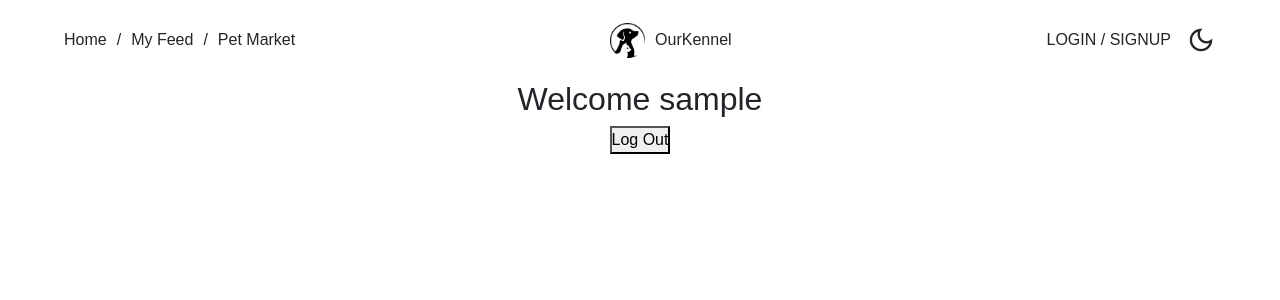
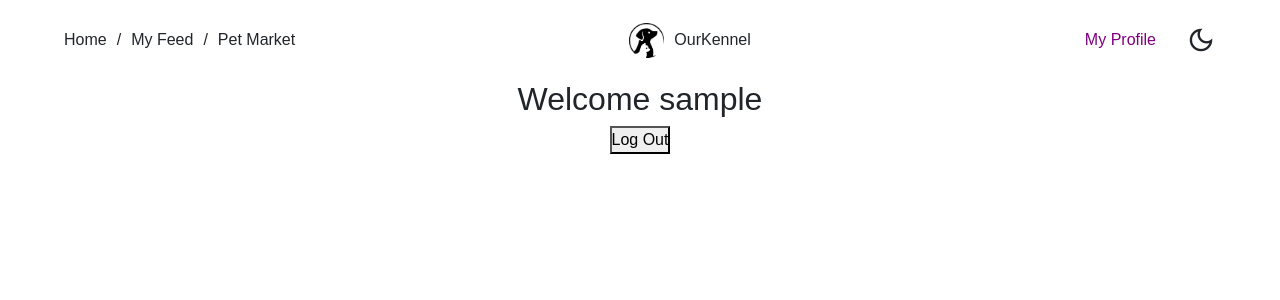
Before and after one commit to sayak-12/OurKennel, a React (Vite) app in the folder client/: page /dashboard in a window 1280 px wide. Shown: the top 300 px of the page. Built offline with nearby package versions, Linux system fonts and the light colour scheme; sample sign-in values are in the browser's storage; a web font is replaced by a local one.

Commit message:
user route protection and others

```diff
--- /dev/null
+++ b/client/hooks/RouteProtection.jsx
@@ -0,0 +1,21 @@
+import {useAuthContext} from "./useAuthContext";
+import {Navigate} from "react-router-dom"
+
+export const RouteProtection = ({route, children}) => {
+    const {user}= useAuthContext();
+    switch (route) {
+        case "dashboard":
+            if (!user) {
+                return < Navigate to="/login"/>
+            }
+          return children;
+        case "login":
+            if(user){
+                return < Navigate to="/dashboard"/>
+            }
+            return children;
+        default:
+            return children;
+    }
+
+}
--- a/client/src/App.jsx
+++ b/client/src/App.jsx
@@ -9,6 +9,7 @@ import PetsComp from "./pages/Pets";
 import LoginComp from "./pages/login";
 import SignUp from "./pages/signup"
 import Dashboard from "./pages/dashboard";
+import { RouteProtection } from "../hooks/RouteProtection";
 
 function App() {
   return (
@@ -18,9 +19,9 @@ function App() {
           <Route path={"/"} element={<Home />} />
           <Route path={"/feed"} element={<FeedComp/>} />
           <Route path={"/pets"} element={<PetsComp/>} />
-          <Route path={"/login"} element={<LoginComp/>} />
-          <Route path={"/signup"} element={<SignUp/>} />
-          <Route path={"/dashboard"} element={<Dashboard/>} />
+          <Route path={"/login"} element={<RouteProtection route="login"><LoginComp/></RouteProtection>} />
+          <Route path={"/signup"} element={<RouteProtection route="login"><SignUp/></RouteProtection>} />
+          <Route path={"/dashboard"} element={<RouteProtection route="dashboard"><Dashboard/></RouteProtection>} />
     </Routes>
     </>
   );
--- a/client/src/components/Nav.scss
+++ b/client/src/components/Nav.scss
@@ -111,7 +111,27 @@ nav {
       color: #000;
     }
   }
-
+  .user{
+    display: flex;
+    justify-content: center;
+    align-items: center;
+    gap: 10px;
+    .pfp{
+    height: 28px;
+    width: 28px;
+  }
+  }
+  .myprofile{
+    text-decoration: none;
+    color: unset;
+  }
+  .userprof{
+    display: flex;
+    justify-content: center;
+    align-items: center;
+    text-decoration: none;
+    color: unset;
+  }
   .menu-toggle-bar {
     display: block;
     position: absolute;
--- a/client/src/components/Navbar.jsx
+++ b/client/src/components/Navbar.jsx
@@ -1,10 +1,11 @@
 import "./Nav.scss";
-import {useState, useEffect} from 'react';
+import { useState, useEffect } from "react";
 import { useDarkMode } from "../../hooks/DarkmodeProvider";
 import { Link, useLocation } from "react-router-dom";
-
+import { useAuthContext } from "../../hooks/useAuthContext.js";
 import logo from "../assets/logo.png";
 const Navbar = () => {
+  const { user } = useAuthContext();
   const { darkmode, toggleDarkmode } = useDarkMode();
   const [mobile, setMobile] = useState(false);
   const [activeLink, setActiveLink] = useState("/");
@@ -34,29 +35,42 @@ const Navbar = () => {
     setActiveLink(location.pathname);
   }, [location.pathname]);
   const navbarStyle = {
-    position: scrollPosition > 10 ? 'fixed' : 'absolute',
-    backgroundColor: scrollPosition > 10 ? `${darkmode ? 'rgba(0, 0, 0, 0.6)' : 'rgba(255, 255, 255, 0.6)'}` : 'transparent',
+    position: scrollPosition > 10 ? "fixed" : "absolute",
+    backgroundColor:
+      scrollPosition > 10
+        ? `${darkmode ? "rgba(0, 0, 0, 0.6)" : "rgba(255, 255, 255, 0.6)"}`
+        : "transparent",
     zIndex: 1000,
-    backdropFilter: scrollPosition > 10 ? 'blur(5px)' : 'none',
-    boxShadow: scrollPosition > 10 ? '0 0 20px rgba(0, 0, 0, 0.4)' : 'none',
-    padding: '0 5%',
+    backdropFilter: scrollPosition > 10 ? "blur(5px)" : "none",
+    boxShadow: scrollPosition > 10 ? "0 0 20px rgba(0, 0, 0, 0.4)" : "none",
+    padding: "0 5%",
   };
   return (
     <nav
       className={`d-flex w-100 justify-content-between align-items-center ${
         darkmode ? "dark" : ""
-      }`} style={navbarStyle}
+      }`}
+      style={navbarStyle}
     >
-      <div className={`d-flex menuitems ${mobile ? "d-none":""}`} style={{ gap: "10px" }}>
+      <div
+        className={`d-flex menuitems ${mobile ? "d-none" : ""}`}
+        style={{ gap: "10px" }}
+      >
         <Link className={`item ${activeLink === "/" ? "active" : ""}`} to="/">
           Home
         </Link>
         <span className="divider">/</span>
-        <Link className={`item ${activeLink === "/feed" ? "active" : ""}`} to="/feed">
+        <Link
+          className={`item ${activeLink === "/feed" ? "active" : ""}`}
+          to="/feed"
+        >
           My Feed
         </Link>
         <span className="divider">/</span>
-        <Link className={`item ${activeLink === "/pets" ? "active" : ""}`} to="/pets">
+        <Link
+          className={`item ${activeLink === "/pets" ? "active" : ""}`}
+          to="/pets"
+        >
           Pet Market
         </Link>
       </div>
@@ -71,8 +85,30 @@ const Navbar = () => {
         className="users d-flex justify-content-center align-items-center"
         style={{ gap: "15px" }}
       >
-        <Link className={`username  ${mobile ? "d-none":""} ${activeLink === "/login" ? "active" : ""}`} to="/login">LOGIN / SIGNUP</Link>
-        <span className={`material-symbols-outlined  ${mobile ? "":"d-none"}`}>account_circle</span>
+        {user && (
+          <div className="user">
+            {user.user.profilepic ? (
+              <img src={user.user.profilepic} alt="" />
+            ) : (
+              ""
+            )}
+            <Link className={`myprofile ${mobile ? "d-none" : ""} item ${activeLink === "/dashboard" ? "active" : ""}`} to="/dashboard">My Profile</Link>
+          </div>
+        )}
+        {!user && (
+          <Link
+            className={`username  ${mobile ? "d-none" : ""} ${
+              activeLink === "/login" ? "active" : ""
+            }`}
+            to="/login"
+          >
+            LOGIN / SIGNUP
+          </Link>
+        )}
+        <Link className="userprof" to="/dashboard">
+        <span className={`material-symbols-outlined  ${mobile ? "" : "d-none"}`}>
+          account_circle
+        </span></Link>
         <span
           className="material-symbols-outlined"
           title={`Switch to ${darkmode ? "light mode" : "dark mode"}`}
@@ -80,7 +116,10 @@ const Navbar = () => {
         >
           {`${darkmode ? "light_mode" : "dark_mode"}`}
         </span>
-        <div className={`menutoggler ${mobile ? "":"d-none"}`} style={{ width: "30px", height: "30px" }}>
+        <div
+          className={`menutoggler ${mobile ? "" : "d-none"}`}
+          style={{ width: "30px", height: "30px" }}
+        >
           <a
             id="menu-toggle"
             className="menu-toggle"
@@ -91,16 +130,35 @@ const Navbar = () => {
             <span className="menu-toggle-bar menu-toggle-bar--bottom"></span>
           </a>
           <div className="mobile-menu d-flex flex-column justify-content-center align-items-center">
-          <Link className={`item ${activeLink === "/" ? "active" : ""}`} to="/">
+            <Link
+              className={`item ${activeLink === "/" ? "active" : ""}`}
+              to="/"
+            >
               Home
             </Link>
-        <Link className={`item ${activeLink === "/feed" ? "active" : ""}`} to="/feed">
+            <Link
+              className={`item ${activeLink === "/feed" ? "active" : ""}`}
+              to="/feed"
+            >
               My Feed
             </Link>
-        <Link className={`item ${activeLink === "/pets" ? "active" : ""}`} to="/pets">
+            <Link
+              className={`item ${activeLink === "/pets" ? "active" : ""}`}
+              to="/pets"
+            >
               Pet Market
             </Link>
-        <Link className={`username ${activeLink === "/login" ? "active" : ""}`} to="/login">LOGIN / SIGNUP</Link>
+            {user && (<Link className={`item ${activeLink === "/dashboard" ? "active" : ""}`} to="/dashboard">My Profile</Link>)}
+            {!user && (
+              <Link
+                className={`username ${
+                  activeLink === "/login" ? "active" : ""
+                }`}
+                to="/login"
+              >
+                LOGIN / SIGNUP
+              </Link>
+            )}
           </div>
         </div>
       </div>
--- a/client/src/pages/dashboard.jsx
+++ b/client/src/pages/dashboard.jsx
@@ -1,26 +1,11 @@
 import { useAuthContext } from "../../hooks/useAuthContext";
-import { useEffect, useState } from "react";
-import {useNavigate} from "react-router-dom";
 import {useLogout} from "../../hooks/useLogout"
 const Dashboard = () => {
     const logout = useLogout();
     const {user} = useAuthContext();
-    const navigate = useNavigate()
-    const [isLoading, setIsLoading] = useState(true);
     const loggout = ()=>{
         logout();
     }
-    useEffect(() => {
-        if (!isLoading) {
-            if (!user) {
-                navigate("/login");
-            }
-        }
-        console.log(user);
-    }, [user, isLoading, navigate]);
-    useEffect(() => {
-        setIsLoading(false);
-    }, [user]);
     return (
         <>
         {user &&
--- a/client/src/pages/login.jsx
+++ b/client/src/pages/login.jsx
@@ -6,6 +6,7 @@ import axios from "axios"
 import lightsvg from "../assets/lightmodelogin.svg";
 import "./login.scss";
 import { useAuthContext } from "../../hooks/useAuthContext.js";
+
 const LoginComp = () => {
   const { darkmode } = useDarkMode();
   const [formData, setFormData] = useState({ email: "", password: "" });
```
Also changed, not shown: client/src/main.jsx (+4 -4 lines), client/public/user_pfp.png (added). Lines whose indentation alone changed are shown as unchanged.
